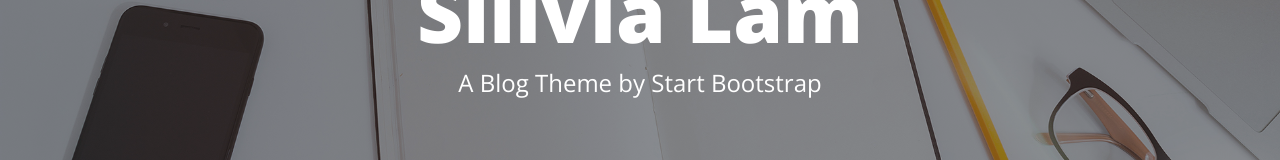
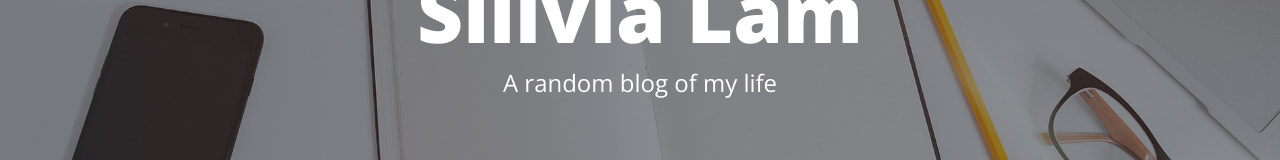
Before and after one commit to silivia417/silivia417.github.io, a plain HTML site: page index.html in a window 1280 px wide. Shown: the part 236-396 px from the top of the page. Drawn offline with nearby package versions, Linux system fonts and the light colour scheme.

Commit message:
Update index.html

```diff
--- a/index.html
+++ b/index.html
@@ -41,7 +41,7 @@
                     <div class="col-md-10 col-lg-8 col-xl-7">
                         <div class="site-heading">
                             <h1>Silivia Lam</h1>
-                            <span class="subheading">A Blog Theme by Start Bootstrap</span>
+                            <span class="subheading">A random blog of my life</span>
                         </div>
                     </div>
                 </div>
```
